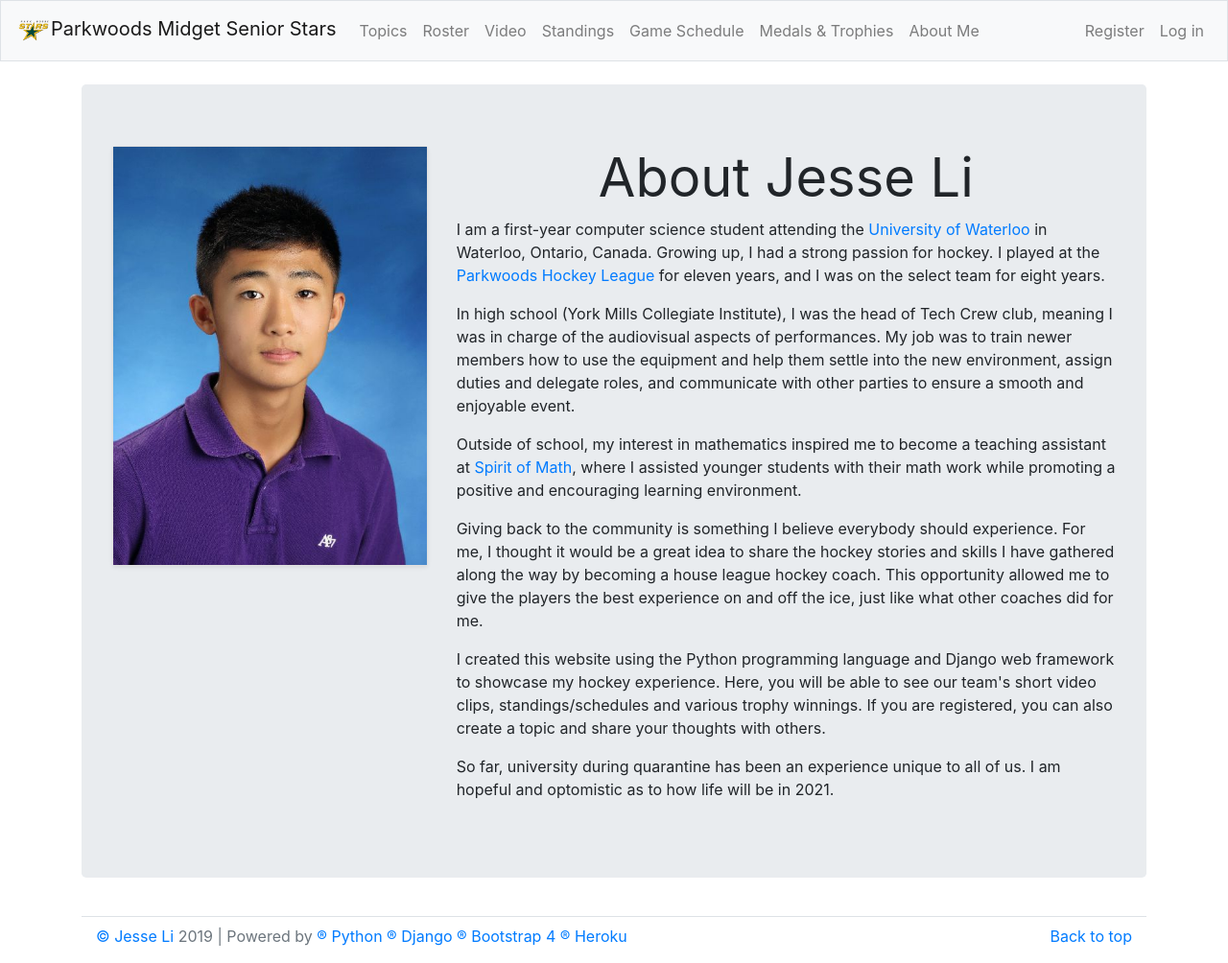
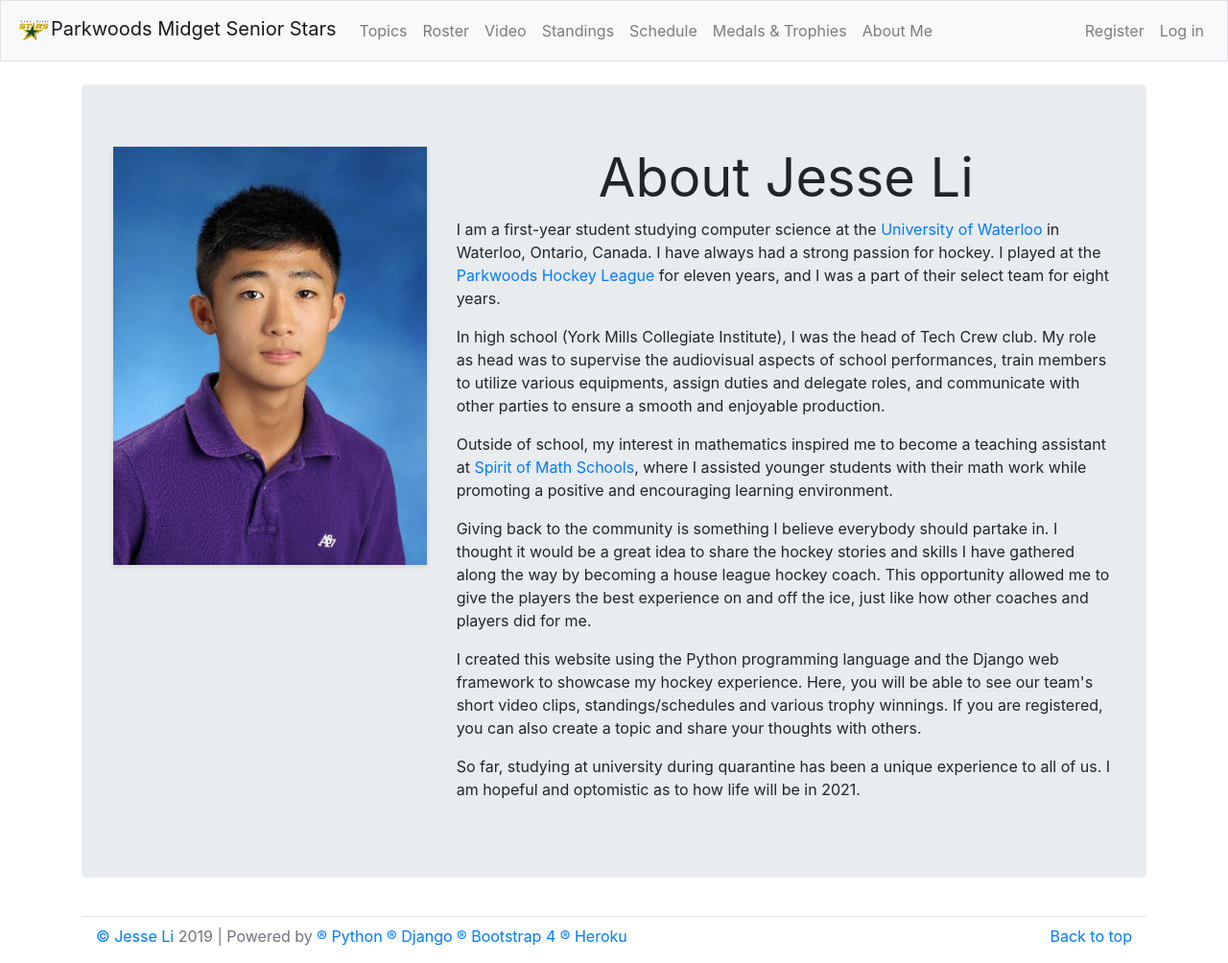
Before and after one commit to Jess2772/parkwoods_stars, a Django app: page /aboutme/ in a window 1280 px wide. Shown: the whole page at 96% size. Run offline with Django 3.2, Linux system fonts and the light colour scheme; some libraries are stand-ins or nearby versions.

Commit message:
updated wording

```diff
--- a/parkwoods_app/templates/parkwoods_app/aboutme.html
+++ b/parkwoods_app/templates/parkwoods_app/aboutme.html
@@ -13,34 +13,32 @@
       <div class="col-md-8">
         <h1 class="display-4" align="center"><b>About Jesse Li</b></h1>
         <p>
-          I am a first-year computer science student attending the <a href="https://uwaterloo.ca/" target="_blank">  University of Waterloo
-            </a> in Waterloo, Ontario, Canada. Growing up, I had a strong passion for hockey. I played at the <a href="http://www.parkwoodshockey.com/" target="_blank">Parkwoods Hockey League</a> for eleven years, and
-          I was on the select team for eight years.
+          I am a first-year student studying computer science at the <a href="https://uwaterloo.ca/" target="_blank">  University of Waterloo
+            </a> in Waterloo, Ontario, Canada. I have always had a strong passion for hockey. I played at the <a href="http://www.parkwoodshockey.com/" target="_blank">Parkwoods Hockey League</a> for eleven years, and
+          I was a part of their select team for eight years.
         </p>
         <p>
-          In high school (York Mills Collegiate Institute), I was the head of Tech Crew club, meaning I was in charge of the audiovisual aspects of performances.
-          My job was to train newer members how to use the equipment and help them settle into the new
-          environment, assign duties and delegate roles, and communicate with other parties to ensure a smooth and
-          enjoyable event.
+          In high school (York Mills Collegiate Institute), I was the head of Tech Crew club. My role as head was to supervise the audiovisual aspects of school performances,
+          train members to utilize various equipments, assign duties and delegate roles, and communicate with other parties to ensure a smooth and
+          enjoyable production.
         </p>
         <p>
           Outside of school, my interest in mathematics inspired me to become a teaching assistant at <a
-            href="https://www.spiritofmath.com/" target="_blank"> Spirit of Math</a>, where I assisted younger students with their math work while promoting a positive and encouraging learning
+            href="https://www.spiritofmath.com/" target="_blank"> Spirit of Math Schools</a>, where I assisted younger students with their math work while promoting a positive and encouraging learning
           environment.
         </p>
         <p>
-          Giving back to the community is something I believe everybody should experience. For me, I thought it would be a
+          Giving back to the community is something I believe everybody should partake in. I thought it would be a
           great idea to share the hockey stories and skills I have gathered along the way by becoming a house league hockey coach. This opportunity allowed me to
-          give the players the best experience on and off the ice,
-          just like what other coaches did for me.
+          give the players the best experience on and off the ice, just like how other coaches and players did for me.
         </p>
         <p>
-          I created this website using the Python programming language and Django web framework to showcase my hockey experience.
+          I created this website using the Python programming language and the Django web framework to showcase my hockey experience.
 		      Here, you will be able to see our team's short video clips, standings/schedules and various trophy winnings. If you are registered,
           you can also create a topic and share your thoughts with others.
         </p>
         <p>
-          So far, university during quarantine has been an experience unique to all of us. I am hopeful and optomistic as to how life will be in 2021.
+          So far, studying at university during quarantine has been a unique experience to all of us. I am hopeful and optomistic as to how life will be in 2021.
         </p>
       </div>
     </div>
--- a/parkwoods_app/templates/parkwoods_app/awards.html
+++ b/parkwoods_app/templates/parkwoods_app/awards.html
@@ -92,7 +92,7 @@
         <div class="card mb-4 shadow-sm">
           <a href="https://1drv.ms/u/s!AilqDLjqHaNaqwkDpsgwI96ZtpWE" target="_blank" ><img class="img-fluid" src="{% static "parkwoods_app/JesseTrophy-12.jpg" %}" alt="JesseTrophy-12"></a>
           <div class="card-body">
-            <p class="card-text">Various Tournament Winnings </p>
+            <p class="card-text">Other Tournament Winnings </p>
 
           </div>
         </div>
--- a/parkwoods_app/templates/parkwoods_app/base.html
+++ b/parkwoods_app/templates/parkwoods_app/base.html
@@ -41,7 +41,7 @@
         </div>
 
         <div class="dropdown">
-          <a class="nav-link" href="#" role="button" id="dropdownMenuLink" data-toggle="dropdown" aria-haspopup="true" aria-expanded="false">Game Schedule</a></li>
+          <a class="nav-link" href="#" role="button" id="dropdownMenuLink" data-toggle="dropdown" aria-haspopup="true" aria-expanded="false">Schedule</a></li>
           <div class="dropdown-menu" aria-labelledby="dropdownMenuButton">
             <a class="dropdown-item" href="{% url 'parkwoods_app:schedule'%}">Winter</a>
             <a class="dropdown-item" href="{% url 'parkwoods_app:schedule_playoff'%}">Playoffs</a>
--- a/parkwoods_app/templates/parkwoods_app/edit_entry.html
+++ b/parkwoods_app/templates/parkwoods_app/edit_entry.html
@@ -10,7 +10,7 @@
 <form action="{% url 'parkwoods_app:edit_entry' entry.id %}" method='post'>
     {% csrf_token %}
     {{ form.as_p }}
-    <button name='submit'>Save changes</button>
+    <button name='submit'>Save Changes</button>
 </form>
 
 {% endblock content %}
--- a/parkwoods_app/templates/parkwoods_app/index.html
+++ b/parkwoods_app/templates/parkwoods_app/index.html
@@ -6,9 +6,9 @@
   <div class="jumbotron">
     <h1 class="display-3">A Passion for Junior hockey</h1>
     <p class="lead">
-      The <a href="https://1drv.ms/v/s!AilqDLjqHaNauFRp-1QSoeV0PYor?e=kd7J0I" target="_blank">Parkwoods Midget Senior Stars</a> was established in 2009 and plays at the Tier 1 Select level in the
-      <a href="http://www.nyhl.on.ca" target="_blank">North York Hockey League </a>(NYHL) located in Toronto, Ontario, Canada. The majority of players have been on this
-      team ever since they started playing youth hockey. The team has made four NYHL Tier 1 Finals appearances, winning the
+      The <a href="https://1drv.ms/v/s!AilqDLjqHaNauFRp-1QSoeV0PYor?e=kd7J0I" target="_blank">Parkwoods Midget Senior Stars</a> were established in 2009 and played at the Tier 1 Select level in the
+      <a href="http://www.nyhl.on.ca" target="_blank">North York Hockey League </a>(NYHL) located in Toronto, Ontario, Canada. The majority of players played on this team
+      for the entire duration of their youth hockey career. The team has made four NYHL Tier 1 Finals appearances, winning the
       championship in 2013. Parkwoods Hockey League encourages more ice time,
       hence this select team only has thirteen skaters and two goalies. The head coach (right first) is <b>Francis Cooke</b>
       and the assistant coaches are <b>James Cooke</b> (left first) and <b>Paul Magrath</b> (left second).
--- a/parkwoods_app/templates/parkwoods_app/new_entry.html
+++ b/parkwoods_app/templates/parkwoods_app/new_entry.html
@@ -9,7 +9,7 @@
 <form action="{% url 'parkwoods_app:new_entry' topic.id %}" method='post'>
     {% csrf_token %}
     {{ form.as_p }}
-    <button name='submit'>Add entry</button>
+    <button name='submit'>Add Entry</button>
 </form>
 
 {% endblock content %}
--- a/parkwoods_app/templates/parkwoods_app/new_topic.html
+++ b/parkwoods_app/templates/parkwoods_app/new_topic.html
@@ -6,6 +6,6 @@
 <form action="{% url 'parkwoods_app:new_topic' %}" method='post'>
     {% csrf_token %}
     {{ form.as_p }}
-    <button name="submit">Add topic</button>
+    <button name="submit">Add Topic</button>
 </form>
 {% endblock content %}
```
Also changed, not shown: parkwoods_app/templates/parkwoods_app/videos.html (+4 -4 lines).
